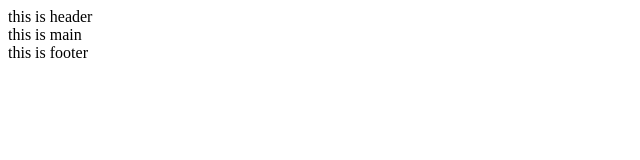
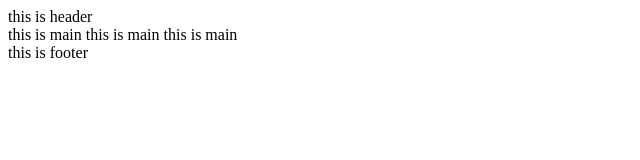
Before and after one commit to vivianDai2017/xz1, a plain HTML site: page index.html in a window 1280 px wide. Shown: the whole page, without its empty margins (0-640 px from the left). Drawn offline with Linux system fonts and the light colour scheme.

Commit message:
Update and rename index.html to index.html

```diff
--- a/index.html
+++ b/index.html
@@ -10,6 +10,8 @@
 	</div>
 	<div class="mian">
 		this is main
+		this is main
+		this is main
 	</div>
 	<div class="footer">
 		this is footer
```
